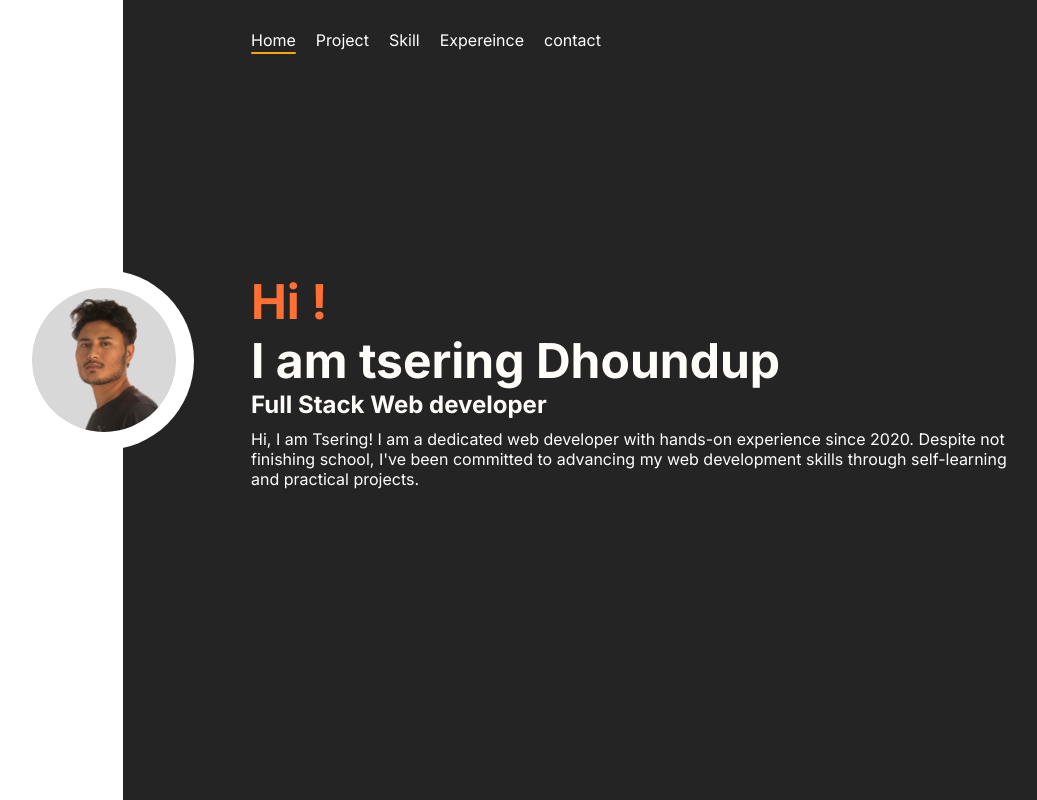
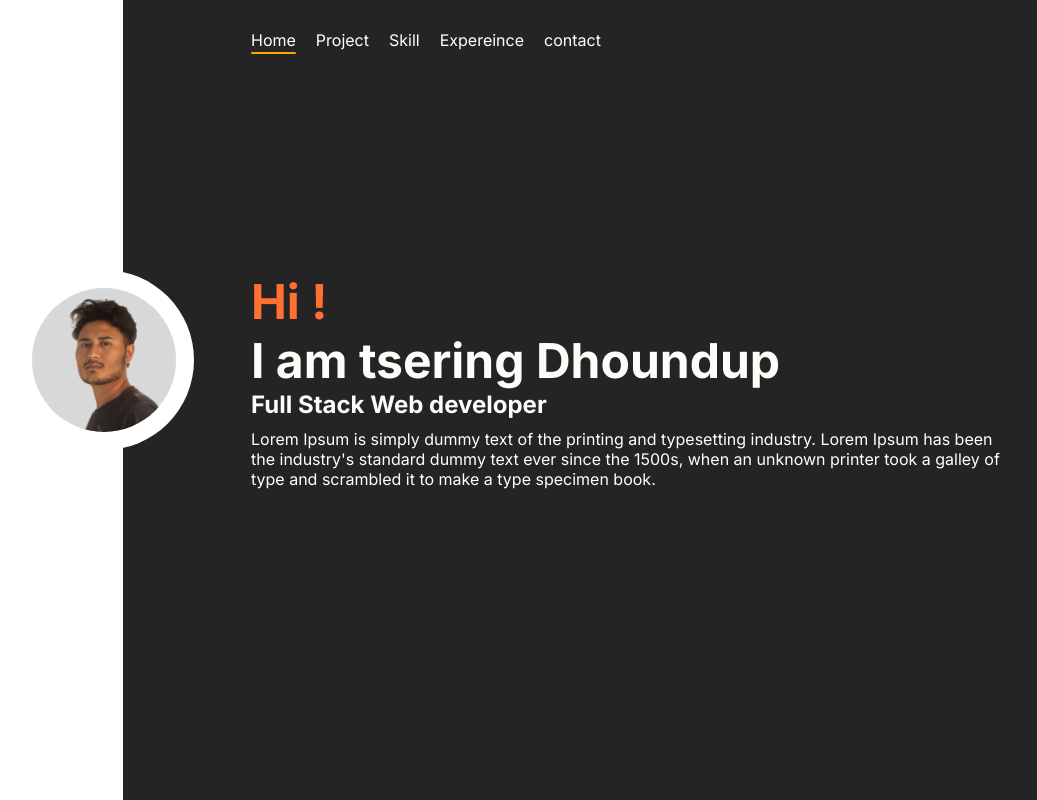
Before and after one commit to Tseringdhoundup9813/portfolio, a Next.js app in the folder frontend/: page / in a window 1280 px wide. Shown: the whole page, without its empty margins (69-1106 px from the left). Built offline with nearby package versions, Linux system fonts and the light colour scheme.

Commit message:
chnages  description

```diff
--- a/frontend/src/component/ShortIntroComponent.jsx
+++ b/frontend/src/component/ShortIntroComponent.jsx
@@ -72,10 +72,9 @@
              animate={{y:0,opacity:1}}
              style={{originX:0}}
              transition={{delay:0.3,duration:0.5}}>
-              Hi, I am Tsering! I am a dedicated web developer with hands-on experience since 2020.
-              Despite not finishing school, I've been committed to advancing my web development skills
-              through self-learning and practical  projects.
-
+              Lorem Ipsum is simply dummy text of the printing and typesetting industry.
+              Lorem Ipsum has been the industry's standard dummy text ever since the 1500s,
+              when an unknown printer took a galley of type and scrambled it to make a type specimen book.
       </motion.p>
     </div>
   )
```
